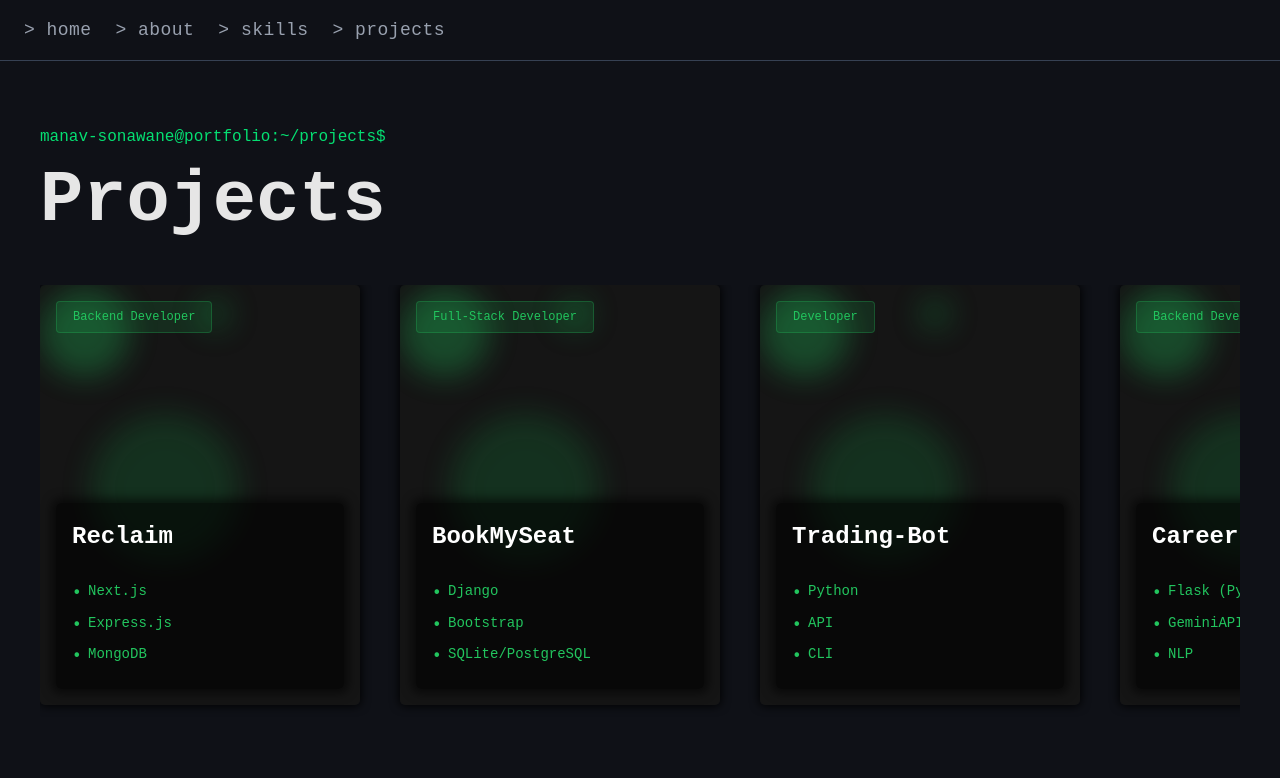
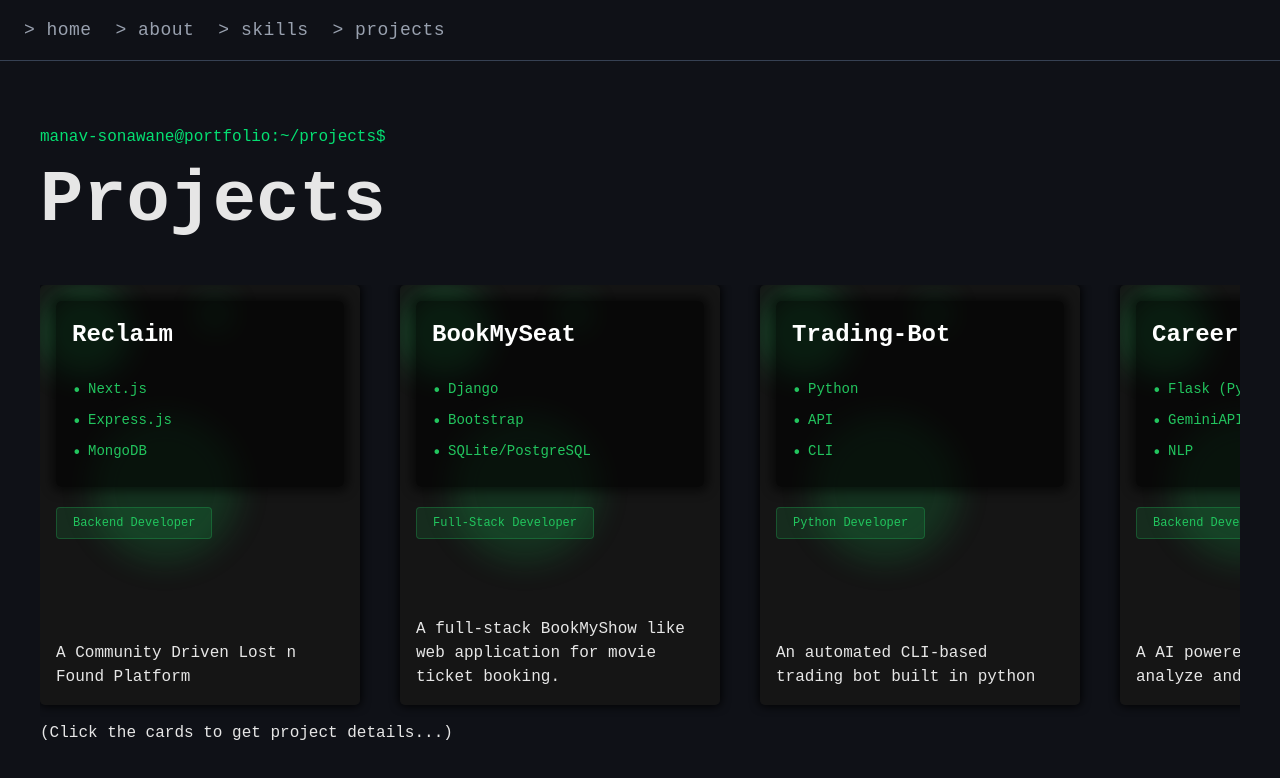
Before and after one commit to Manav-Sonawane/portfolio-website, a Next.js app: page /projects in a window 1280 px wide. Shown: the top 778 px of the page. Built offline with nearby package versions, Linux system fonts and the light colour scheme.

Commit message:
update: improve project cards

```diff
--- a/src/app/projects/page.tsx
+++ b/src/app/projects/page.tsx
@@ -22,6 +22,7 @@ export default function Projects() {
             ))}
           </div>
         </div>
+        <p>{"(Click the cards to get project details...)"}</p>
       </section>
       <style jsx global>{`
         .scrollbar-hide::-webkit-scrollbar {
--- a/src/components/ProjectsCard.tsx
+++ b/src/components/ProjectsCard.tsx
@@ -46,19 +46,21 @@ export default function ProjectCard({
               <div className="circle" id="bottom"></div>
             </div>
             <div className="back-content">
-              <small className="badge">{role}</small>
               <div className="description">
                 <div className="title">
                   <p className="title">
                     <strong>{title}</strong>
                   </p>
                 </div>
-                <p className="tagline">{tagline}</p>
                 <ul className="tech-stack">
                   {tech.map((t, i) => (
                     <li key={i}>{t}</li>
                   ))}
                 </ul>
+              </div>
+              <small className="badge mt-5">{role}</small>
+              <div className="mt-auto">
+                <p>{tagline}</p>
               </div>
             </div>
           </div>
--- a/src/lib/projects.tsx
+++ b/src/lib/projects.tsx
@@ -2,7 +2,7 @@ export const projects = [
   {
     slug: "Reclaim",
     title: "Reclaim",
-    subtitle: "A Community Driven Lost n Found Platform",
+    tagline: "A Community Driven Lost n Found Platform",
     tech: ["Next.js", "Express.js", "MongoDB"],
     role: "Backend Developer",
     highlights: [
@@ -19,7 +19,7 @@ export const projects = [
   {
     slug: "BookMySeat",
     title: "BookMySeat",
-    subtitle:
+    tagline:
       "A full-stack BookMyShow like web application for movie ticket booking.",
     tech: ["Django", "Bootstrap", "SQLite/PostgreSQL"],
     role: "Full-Stack Developer",
@@ -36,9 +36,9 @@ export const projects = [
   {
     slug: "Trading-Bot",
     title: "Trading-Bot",
-    subtitle: "An automated CLI-based trading bot built in python",
+    tagline: "An automated CLI-based trading bot built in python",
     tech: ["Python", "API", "CLI"],
-    role: "Developer",
+    role: "Python Developer",
     highlights: [
       "Correct & Complete Binance Futures API Implementation",
       "Production-Grade Structure + Safety Discipline",
@@ -50,7 +50,7 @@ export const projects = [
   {
     slug: "CareerForge-AI",
     title: "CareerForge AI",
-    subtitle: "A AI powered webapp to parse, analyze and optimize resumes",
+    tagline: "A AI powered webapp to parse, analyze and optimize resumes",
     tech: ["Flask (Python)", "GeminiAPI", "NLP"],
     role: "Backend Developer",
     highlights: [
@@ -65,7 +65,7 @@ export const projects = [
   {
     slug: "CloudCode",
     title: "CloudCode",
-    subtitle:
+    tagline:
       "Online Compiler providing web based coding environment for Python, JS, Java and C++",
     tech: ["DoodleAPI", "Express.js", "MySQL"],
     role: "Backend Developer",
```
